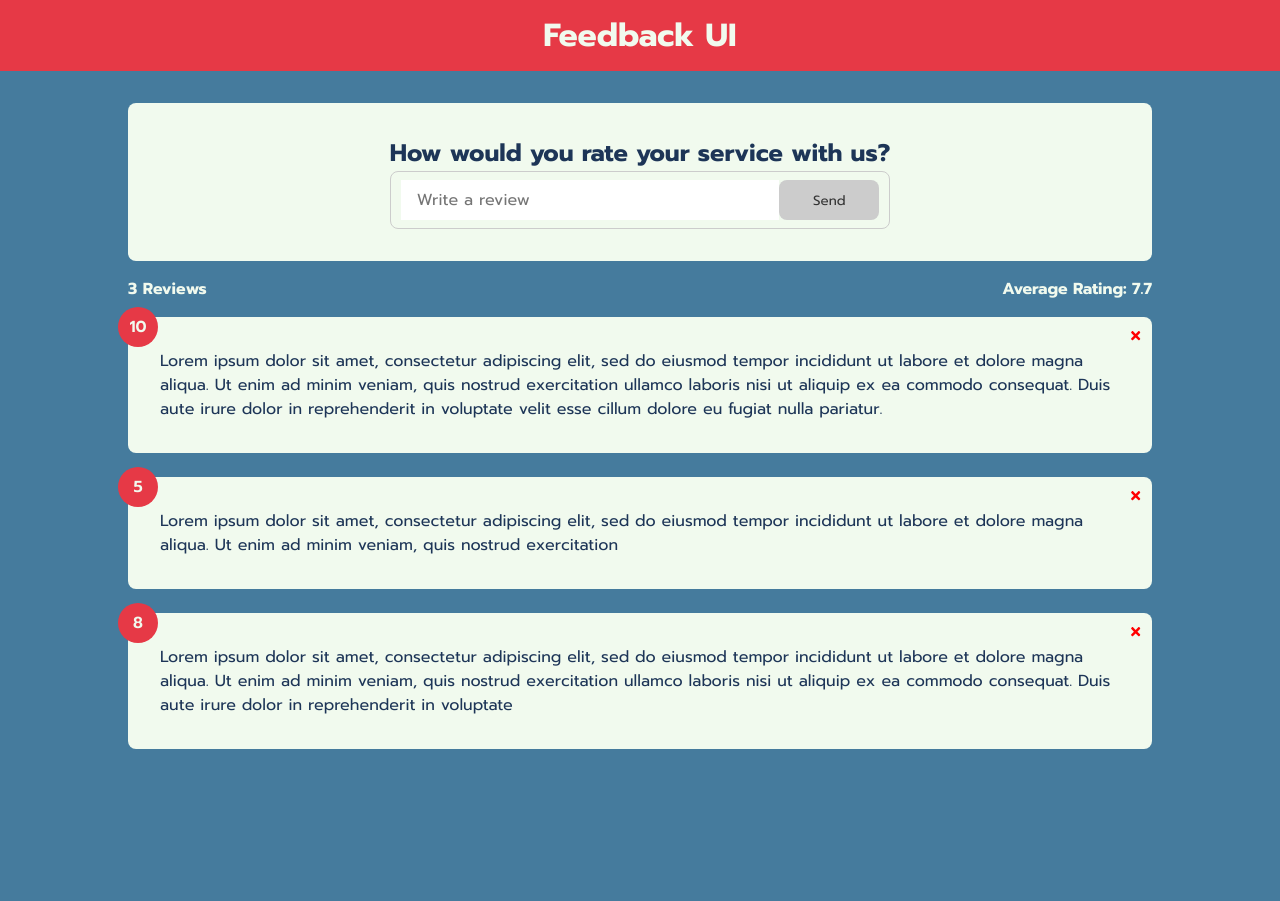
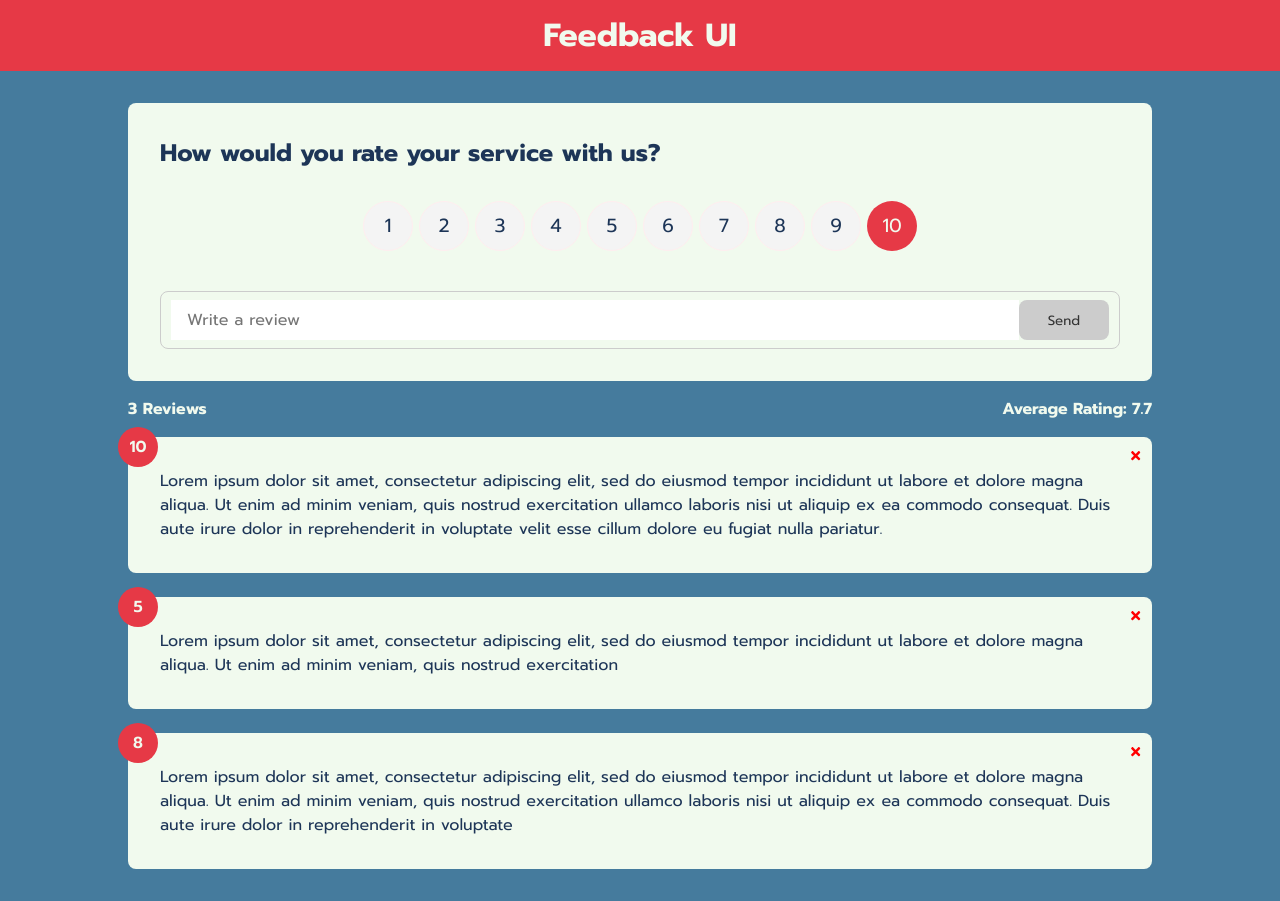
Before and after one commit to Yewdev/react-feedback, a React (Create React App) app: page / in a window 1280 px wide. Before the commit the page ends 800 px from the top, so only its background shows below. Built offline with nearby package versions, Linux system fonts and the light colour scheme.

Commit message:
Create Rating comp, Add Feedback function

```diff
--- a/package.json
+++ b/package.json
@@ -10,6 +10,7 @@
     "react-dom": "^18.2.0",
     "react-icons": "^4.4.0",
     "react-scripts": "5.0.1",
+    "uuid": "^9.0.0",
     "web-vitals": "^2.1.4"
   },
   "scripts": {
--- a/src/App.js
+++ b/src/App.js
@@ -1,3 +1,4 @@
+import { v4 as uuidv4} from 'uuid'
 import { useState } from 'react'
 import Header from './components/Header'
 import FeedbackList from './components/FeedbackList';
@@ -9,6 +10,11 @@
 function App() {
   const [feedback, setFeedback] = useState(FeedbackData)
 
+  const addFeedback = (newFeedback) => {
+    newFeedback.id = uuidv4()
+    setFeedback([newFeedback, ...feedback])
+  }
+
   const deleteFeedback = (id) => {
     if(window.confirm('Are you sure?')) {
       setFeedback(feedback.filter((item) => item.id !== id))
@@ -19,7 +25,7 @@
     <>
       <Header />
       <div className="container">
-        <FeedbackForm />
+        <FeedbackForm handleAdd={addFeedback} />
         <FeedbackStats feedback={feedback} />
         <FeedbackList feedback={feedback} handleDelete={deleteFeedback}/>
       </div>
--- a/src/components/FeedbackForm.jsx
+++ b/src/components/FeedbackForm.jsx
@@ -1,9 +1,11 @@
 import { useState } from 'react'
 import Card from './shared/Card'
 import Button from './shared/Button'
+import RatingSelect from './RatingSelect'
 
-function FeedbackForm() {
+function FeedbackForm({handleAdd}) {
   const [text, setText] = useState('')
+  const [rating, setRating] = useState('10')
   const [btnDisabled, setBtnDisabled] = useState(true)
   const [message, setMessage] = useState('')
 
@@ -21,11 +23,25 @@
     setText(e.target.value)
   }
 
+  const handleSubmit = (e) => {
+    e.preventDefault()
+    if(text.trim().length > 10) {
+      const newFeedback = {
+        text,
+        rating
+      }
+
+      handleAdd(newFeedback)
+      setText('')
+    }
+  }
+
   return (
     <Card>
-      <form>
+      <form onSubmit={handleSubmit}>
         <h2>How would you rate your service with us?</h2>
         {/* @todo - rating select component */}
+        <RatingSelect select={(rating) => setRating(rating)}/>
         <div className="input-group">
           <input
             onChange={handleTextChange}
--- /dev/null
+++ b/src/components/RatingSelect.jsx
@@ -0,0 +1,131 @@
+import { useState } from 'react'
+
+function RatingSelect({select}) {
+  const [selected, setSelected] = useState(10)
+
+  const handleChange = (e) => {
+    setSelected(+e.currentTarget.value)
+    select(+e.currentTarget.value)
+
+    // + sign change string to number (just like parseInt)
+  }
+
+
+
+  return (
+    <ul className="rating">
+      <li>
+        <input
+          type="radio"
+          name="rating"
+          id="num1"
+          value="1"
+          onChange={handleChange}
+          checked={selected === 1}
+        />
+        <label htmlFor="num1">1</label>
+      </li>
+      <li>
+        <input
+          type="radio"
+          name="rating"
+          id="num2"
+          value="2"
+          onChange={handleChange}
+          checked={selected === 2}
+        />
+        <label htmlFor="num2">2</label>
+      </li>
+      <li>
+        <input
+          type="radio"
+          name="rating"
+          id="num3"
+          value="3"
+          onChange={handleChange}
+          checked={selected === 3}
+        />
+        <label htmlFor="num3">3</label>
+      </li>
+      <li>
+        <input
+          type="radio"
+          name="rating"
+          id="num4"
+          value="4"
+          onChange={handleChange}
+          checked={selected === 4}
+        />
+        <label htmlFor="num4">4</label>
+      </li>
+      <li>
+        <input
+          type="radio"
+          name="rating"
+          id="num5"
+          value="5"
+          onChange={handleChange}
+          checked={selected === 5}
+        />
+        <label htmlFor="num5">5</label>
+      </li>
+      <li>
+        <input
+          type="radio"
+          name="rating"
+          id="num6"
+          value="6"
+          onChange={handleChange}
+          checked={selected === 6}
+        />
+        <label htmlFor="num6">6</label>
+      </li>
+      <li>
+        <input
+          type="radio"
+          name="rating"
+          id="num7"
+          value="7"
+          onChange={handleChange}
+          checked={selected === 7}
+        />
+        <label htmlFor="num7">7</label>
+      </li>
+      <li>
+        <input
+          type="radio"
+          name="rating"
+          id="num8"
+          value="8"
+          onChange={handleChange}
+          checked={selected === 8}
+        />
+        <label htmlFor="num8">8</label>
+      </li>
+      <li>
+        <input
+          type="radio"
+          name="rating"
+          id="num9"
+          value="9"
+          onChange={handleChange}
+          checked={selected === 9}
+        />
+        <label htmlFor="num9">9</label>
+      </li>
+      <li>
+        <input
+          type="radio"
+          name="rating"
+          id="num10"
+          value="10"
+          onChange={handleChange}
+          checked={selected === 10}
+        />
+        <label htmlFor="num10">10</label>
+      </li>
+    </ul>
+  )
+}
+
+export default RatingSelect
--- a/src/index.css
+++ b/src/index.css
@@ -1,4 +1,11 @@
 @import url('https://fonts.googleapis.com/css2?family=Prompt:wght@200;300;400;500;600;700;800&display=swap');
+
+/*
+#457B9D = blue
+#e63946 = red
+#f1faee = white
+*/
+
 *,
 *::before,
 *::after {
@@ -6,6 +13,10 @@
   margin: 0;
   padding: 0;
   font-family: 'Prompt', sans-serif;
+}
+
+ul {
+  list-style: none;
 }
 
 body {
@@ -80,6 +91,10 @@
   margin: 1rem 0rem;
 }
 
+form {
+  width: 100%;
+}
+
 .btn {
   color: #f1faee;
   border: 0;
@@ -127,7 +142,58 @@
   border: none;
   font-size: 16px;
   text-indent: 1rem;
+  width: 100%;
 }
 .input-group input:focus {
   outline: none;
 }
+
+.rating {
+  display: flex;
+  /* align-items: center; */
+  justify-content: center;
+  flex-wrap: wrap;
+  gap: 6px;
+  margin: 30px 0 40px;
+}
+
+.rating li {
+
+  position: relative;
+  background: #f4f4f4;
+  width: 50px;
+  height: 50px;
+  text-align: center;
+  border-radius: 50%;
+  font-size: 19px;
+  border: 1px #ffeeef solid;
+  transition: 0.3s;
+  /* margin: 0px 4px; */
+  padding: 10px;
+}
+
+.rating li label {
+  position: absolute;
+  top: 50%;
+  left: 50%;
+  width: 50px;
+  height: 50px;
+  padding: 10px;
+  border-radius: 50%;
+  transform: translate(-50%, -50%);
+  cursor: pointer;
+}
+
+.rating li:hover{
+  background: #e63946;
+  color: #f1faee;
+}
+
+[type='radio'] {
+  opacity: 0;
+}
+
+[type='radio']:checked ~ label {
+  background: #e63946;
+  color: #f1faee;
+}
```
Also changed, not shown: 1 other file (tests, documents, lock files or other folders).
